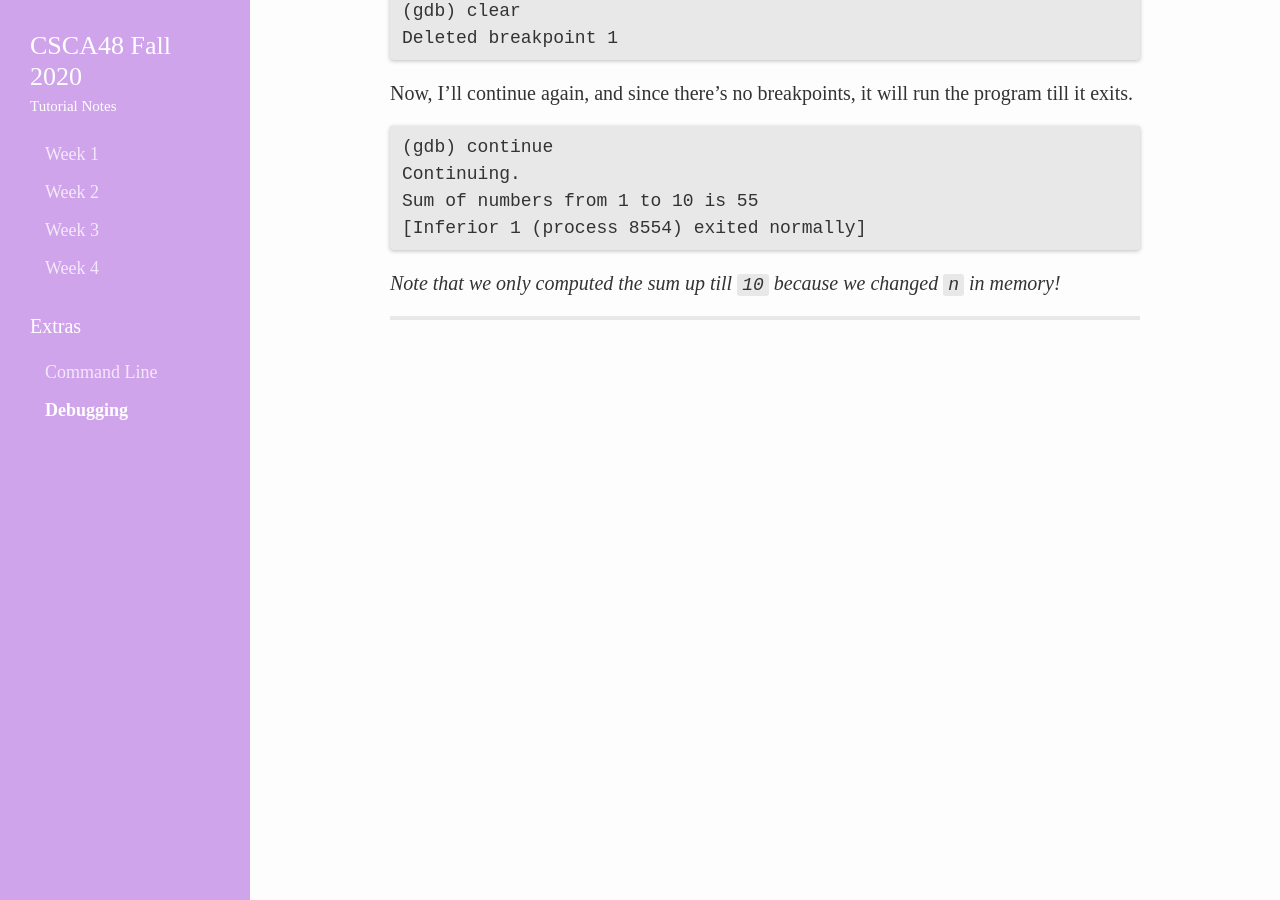
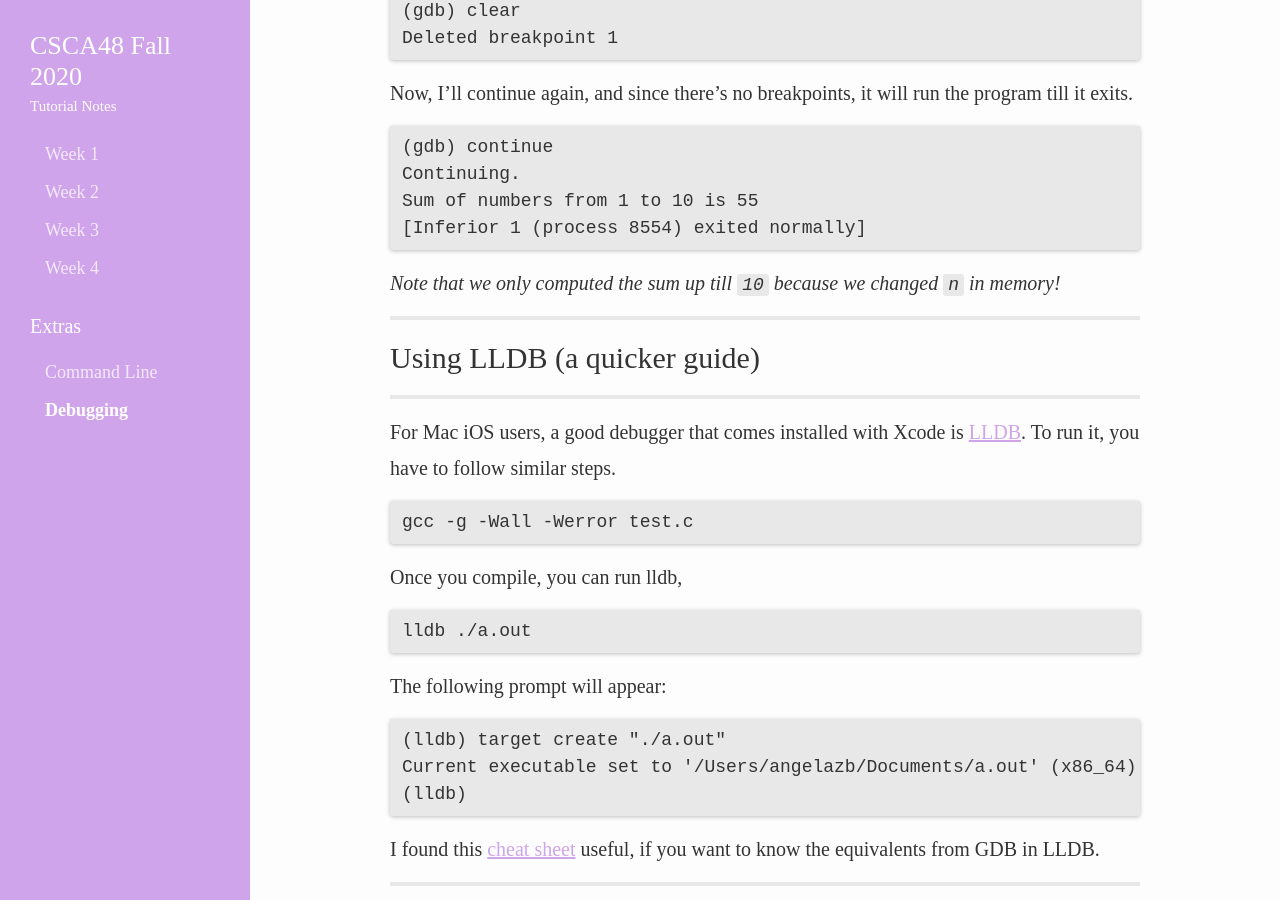
Before and after one commit to CSCA48F20/tutorials, a Jekyll site: the page built from debug.md, in a window 1280 px wide and 900 px high, scrolled down 4520 px. Built offline with Jekyll 4.4.1, drawn with Linux system fonts in a browser that asks for light colours; some web fonts are replaced.

Commit message:
Added in debug file

````diff
--- a/debug.md
+++ b/debug.md
@@ -140,3 +140,25 @@ Sum of numbers from 1 to 10 is 55
 *Note that we only computed the sum up till `10` because we changed `n` in memory!*
 
 ---
+## Using LLDB (a quicker guide)
+---
+
+For Mac iOS users, a good debugger that comes installed with Xcode is [LLDB](https://lldb.llvm.org/use/tutorial.html). To run it, you have to follow similar steps.
+
+```
+gcc -g -Wall -Werror test.c
+```
+Once you compile, you can run lldb,
+```
+lldb ./a.out
+```
+The following prompt will appear:
+```
+(lldb) target create "./a.out"
+Current executable set to '/Users/angelazb/Documents/a.out' (x86_64).
+(lldb)
+```
+
+I found this [cheat sheet](https://lldb.llvm.org/use/map.html) useful, if you want to know the equivalents from GDB in LLDB.
+
+---
````
